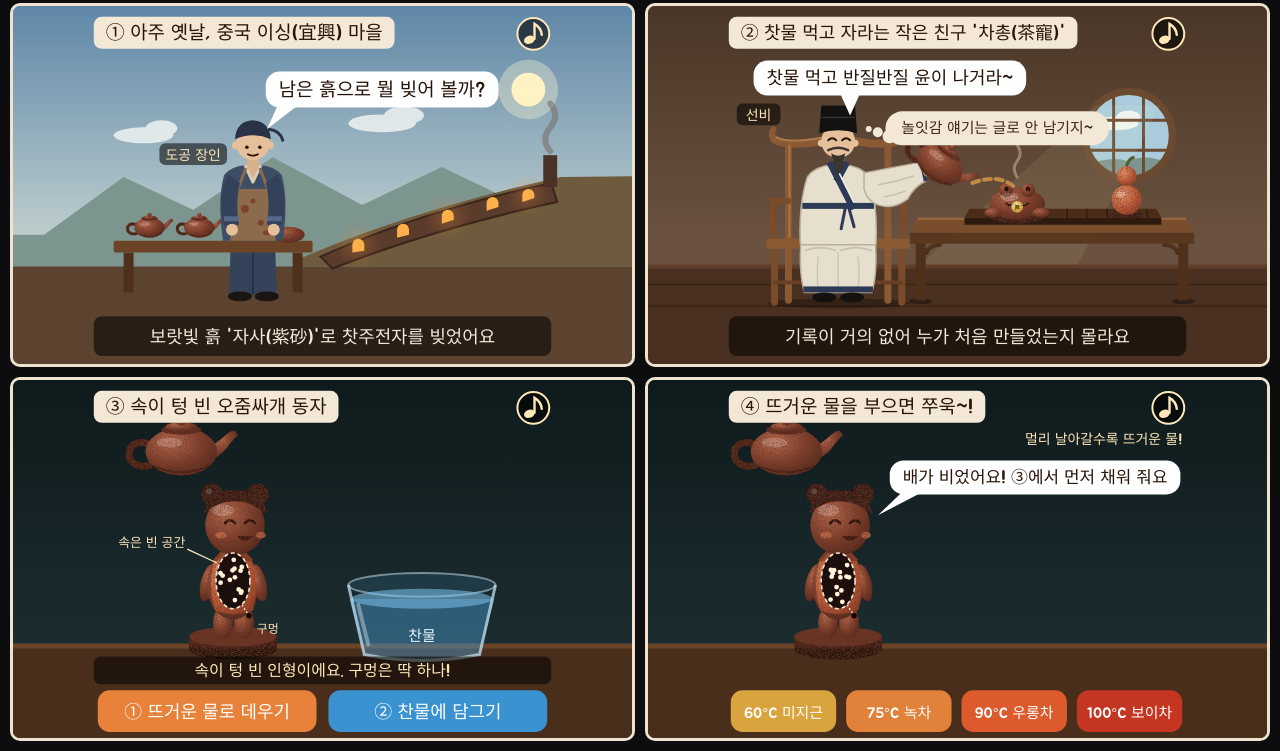
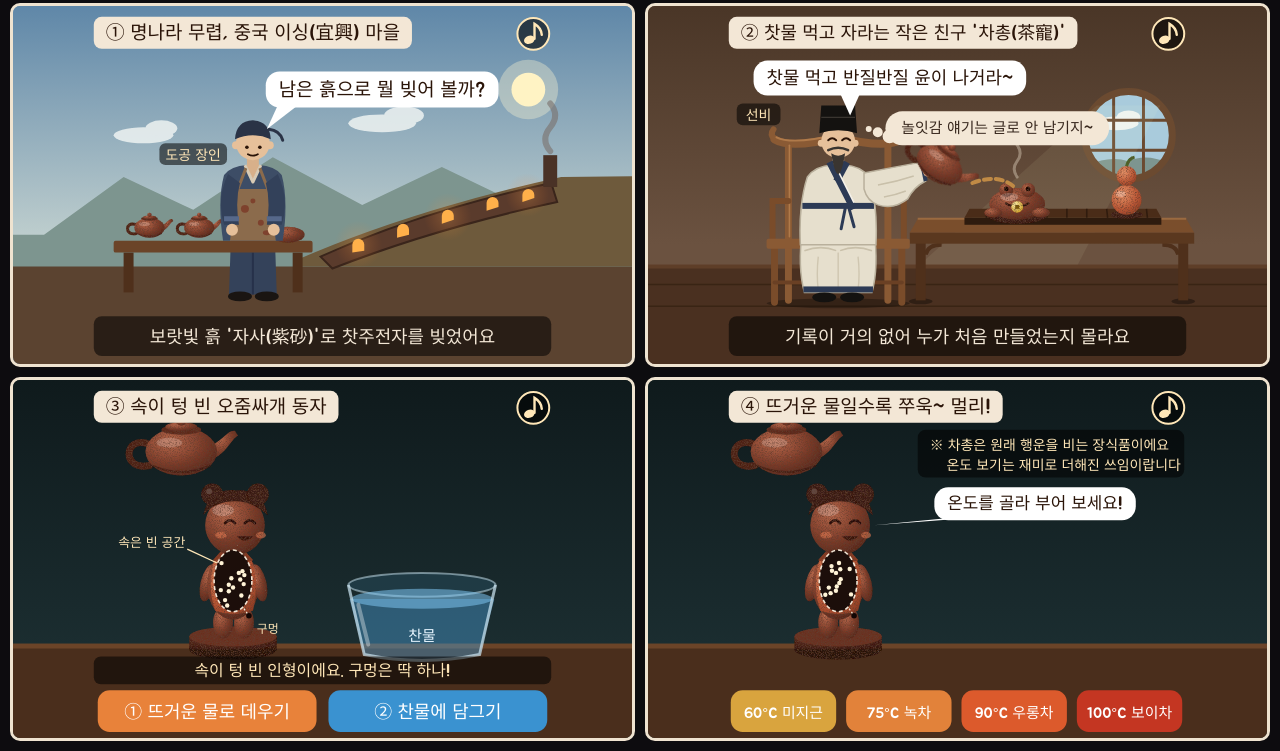
Before and after one commit to L-ellena77-Kor/peeing-toy, a plain HTML site: page index.html in a window 1280 px wide. Shown: the part 49-800 px from the top of the page. Drawn offline with Linux system fonts and the light colour scheme.

Commit message:
Add files via upload

```diff
--- a/index.html
+++ b/index.html
@@ -130,7 +130,7 @@ text{font-family:'Jua',sans-serif}
   <path d="M165 149 q5 3 10 0" stroke="#2a1408" stroke-width="1.8" fill="none" stroke-linecap="round"/>
   <g transform="translate(110,150)"><rect x="-34" y="-12" width="68" height="22" rx="6" fill="#000" opacity=".55"/><text x="0" y="5" font-size="14" fill="#ffe7b8" text-anchor="middle">도공 장인</text></g>
   <g class="bub" data-tail="184,124"><path fill="#fff"/><rect fill="#fff"/><text x="300" y="90" font-size="19" fill="#2a1408" text-anchor="middle">남은 흙으로 뭘 빚어 볼까?</text></g>
-  <g class="cap"><rect fill="#f3e7d6"/><text x="22" y="33" font-size="19" fill="#2a1408">① 아주 옛날, 중국 이싱(宜興) 마을</text></g>
+  <g class="cap"><rect fill="#f3e7d6"/><text x="22" y="33" font-size="19" fill="#2a1408">① 명나라 무렵, 중국 이싱(宜興) 마을</text></g>
   <rect x="10" y="312" width="460" height="40" rx="8" fill="#000" opacity=".55"/>
   <text x="240" y="339" font-size="18" fill="#f3e7d6" text-anchor="middle">보랏빛 흙 '자사(紫砂)'로 찻주전자를 빚었어요</text>
   <g class="mus" data-m="1" transform="translate(452,28)" style="cursor:pointer">
@@ -298,9 +298,11 @@ text{font-family:'Jua',sans-serif}
   <path id="stream" fill="none" stroke="#8fd3ff" stroke-width="5" stroke-linecap="round" opacity="0"/>
   <g id="pot4"></g>
   <g id="fx4"></g>
-  <g class="bub" id="bub4" data-tail="160,136"><path fill="#fff"/><rect fill="#fff"/><text x="318" y="104" font-size="17" fill="#2a1408" text-anchor="middle">배가 비었어요! ③에서 먼저 채워 줘요</text></g>
-  <g class="cap"><rect fill="#f3e7d6"/><text x="22" y="33" font-size="19" fill="#2a1408">④ 뜨거운 물을 부으면 쭈욱~!</text></g>
-  <text x="466" y="64" font-size="14" fill="#ffe7b8" text-anchor="end">멀리 날아갈수록 뜨거운 물!</text>
+  <g class="bub" id="bub4" data-tail="156,146"><path fill="#fff"/><rect fill="#fff"/><text x="318" y="130" font-size="17" fill="#2a1408" text-anchor="middle">온도를 골라 부어 보세요!</text></g>
+  <g class="cap"><rect fill="#f3e7d6"/><text x="22" y="33" font-size="19" fill="#2a1408">④ 뜨거운 물일수록 쭈욱~ 멀리!</text></g>
+  <rect x="200" y="50" width="268" height="48" rx="8" fill="#000" opacity=".55"/>
+  <text x="212" y="70" font-size="14" fill="#ffe7b8">※ 차총은 원래 행운을 비는 장식품이에요</text>
+  <text x="229" y="90" font-size="14" fill="#ffe7b8">온도 보기는 재미로 더해진 쓰임이랍니다</text>
   <g class="btn chip" data-t="60"><rect x="12" y="312" width="106" height="42" rx="12" fill="#d9a43e"/><text x="65" y="340" font-size="15" fill="#fff" text-anchor="middle">60°C 미지근</text></g>
   <g class="btn chip" data-t="75"><rect x="128" y="312" width="106" height="42" rx="12" fill="#e2823a"/><text x="181" y="340" font-size="15" fill="#fff" text-anchor="middle">75°C 녹차</text></g>
   <g class="btn chip" data-t="90"><rect x="244" y="312" width="106" height="42" rx="12" fill="#dc5a2c"/><text x="297" y="340" font-size="15" fill="#fff" text-anchor="middle">90°C 우롱차</text></g>
@@ -362,13 +364,13 @@ function boy(p,label){return `
  <ellipse cx="0" cy="-62" rx="26" ry="35"/><ellipse cx="-10" cy="-24" rx="10" ry="16"/><ellipse cx="11" cy="-24" rx="10" ry="16"/>
  <rect x="-44" y="-10" width="88" height="13"/>
 </g>
-<clipPath id="${p}clip"><ellipse cx="0" cy="-66" rx="16" ry="27"/></clipPath>
-<ellipse cx="0" cy="-66" rx="17" ry="28" fill="#1c0e0a" stroke="#f3e7d6" stroke-width="1.6" stroke-dasharray="4 3"/>
+<clipPath id="${p}clip"><ellipse cx="0" cy="-66" rx="18" ry="30"/></clipPath>
+<ellipse cx="0" cy="-66" rx="19" ry="31" fill="#1c0e0a" stroke="#f3e7d6" stroke-width="1.6" stroke-dasharray="4 3"/>
 <g clip-path="url(#${p}clip)">
- <rect id="${p}water" x="-24" y="-39" width="48" height="0" fill="#4aa8e8"/>
+ <rect id="${p}water" x="-24" y="-36" width="48" height="0" fill="#4aa8e8"/>
  <g id="${p}dots"></g>
 </g>
-<path d="M9 -42 L16 -31" stroke="#f3e7d6" stroke-width="1.3" stroke-dasharray="2 2"/>
+<path d="M11 -38 L16 -31" stroke="#f3e7d6" stroke-width="1.3" stroke-dasharray="2 2"/>
 <circle cx="16" cy="-31" r="2.8" fill="#120604"/>
 ${label?`<path d="M-46 -98 L-16 -84" stroke="#ffe7b8" stroke-width="1.3"/>
 <text x="-48" y="-100" font-size="13" fill="#ffe7b8" text-anchor="end">속은 빈 공간</text>
@@ -387,7 +389,7 @@ setFig(fig3,F3,150,268); setFig(fig4,F4,120,268);
 function mkInst(p){
   const dots=[];const g=$(p+'dots');
   for(let i=0;i<14;i++){
-    const c=el('circle',{r:2.4,fill:'#fff3d6'},g);
+    const c=el('circle',{r:2.2,fill:'#fff3d6'},g);
     const ang=Math.random()*Math.PI*2;
     dots.push({c,x:(Math.random()-.5)*20,y:-66+(Math.random()-.5)*40,vx:Math.cos(ang),vy:Math.sin(ang),s:.8+Math.random()*.4});
   }
@@ -459,17 +461,21 @@ function say4(s){const g=$('bub4');g.querySelector('text').textContent=s;fit(g);
 /* ---------- 그리기 루프 ---------- */
 let last=performance.now();
 function loop(n){
-  const dt=Math.min(.05,(n-last)/1000);last=n;
+  const dt=Math.max(0,Math.min(.05,(n-last)/1000));last=n;
   if(!M.hold){M.heat=Math.max(0,M.heat-dt*.07);M.cool=Math.max(0,M.cool-dt*.07);}
-  const wt=-39-M.level*52;
+  const wt=-36-M.level*60;
   const spd=22*(1+M.heat*2.6-M.cool*.45);   // 뜨거울수록 빠르게
-  const RX=13.5,RY=24.5,CY=-66;              // 배 속 빈 공간(입자 중심이 움직일 수 있는 범위)
+  const RX=15.8,RY=27.8,CY=-66;              // 배 속 빈 공간(입자 중심이 움직일 수 있는 범위)
   insts.forEach(I=>{
-    I.water.setAttribute('y',wt);I.water.setAttribute('height',Math.max(0,-39-wt+2));
+    I.water.setAttribute('y',wt);I.water.setAttribute('height',Math.max(0,-36-wt+2));
     I.dots.forEach((d,i)=>{
       if(i>=M.count){d.c.setAttribute('opacity',0);return;}
       d.c.setAttribute('opacity',1);
       // 이동
+      // 방향을 조금씩 무작위로 틀고, 가끔은 완전히 새 방향으로(다른 입자와 부딪힘)
+      let a=Math.atan2(d.vy,d.vx)+(Math.random()-.5)*5*Math.sqrt(dt);
+      if(Math.random()<dt*1.2*(1+M.heat))a=Math.random()*Math.PI*2;
+      d.vx=Math.cos(a);d.vy=Math.sin(a);
       d.x+=d.vx*spd*d.s*dt; d.y+=d.vy*spd*d.s*dt;
       // 공간 벽에 부딪히면 튕기기
       const ex=d.x/RX, ey=(d.y-CY)/RY, q=ex*ex+ey*ey;
@@ -522,7 +528,7 @@ $('bDunk').addEventListener('click',async()=>{
   await tween(900,(t)=>setFig(fig3,F3,sx+(ex-sx)*t,sy+(ey-sy)*t-Math.sin(Math.PI*t)*70));
   splash($('fx3'),340,220);
   M.arrows=true;
-  const start=M.level,target=M.heated?.85:Math.min(.32,M.level+.2);
+  const start=M.level,target=M.heated?.68:Math.min(.32,M.level+.2);
   await tween(1900,(t,raw)=>{M.level=start+(target-start)*t;M.cool=Math.max(M.cool,raw);M.heat*=(1-raw);});
   M.arrows=false;
   await wait(250);
@@ -539,7 +545,7 @@ const teas={60:'미지근',75:'녹차',90:'우롱차',100:'보이차·홍차'};
 document.querySelectorAll('.chip').forEach(ch=>ch.addEventListener('click',async()=>{
   if(busy)return;
   const T=+ch.dataset.t;
-  if(M.level<.12){say4('배가 비었어요! ③에서 먼저 채워 줘요');return;}
+  if(M.level<.12){M.level=.68;M.count=8;M.cool=0;} // 비어 있으면 조용히 채운 상태로
   setBusy(true);M.hold=true;say4(`${T}°C 물을 부어요…`);
   const pot=$('pot4'),fx=$('fx4'),st=$('stream');
   await tween(400,t=>rotPot(pot,P4,40*t));
@@ -568,7 +574,7 @@ document.querySelectorAll('.chip').forEach(ch=>ch.addEventListener('click',async
   await d;
   await tween(400,t=>rotPot(pot,P4,40*(1-t)));
   M.hold=false;
-  if(M.level<.05){M.level=0;M.count=14;say4('배가 비었어요! ③에서 다시 채워 줘요');}
+
   setBusy(false);
 }));
 
```
